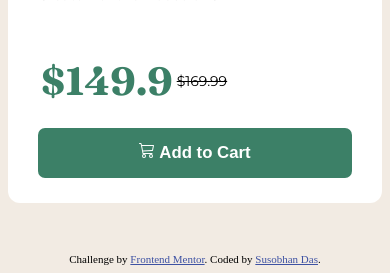
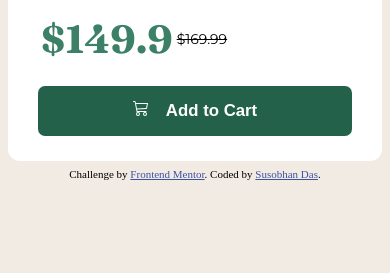
Before and after one commit to susobhandas07/Product-preview-frontpage, a plain HTML site: page index.html in a window 390 px wide. Shown: the part 662-935 px from the top of the page. After the commit the page ends 850 px from the top, so only its background shows below. Drawn offline with Linux system fonts and the light colour scheme.

Commit message:
tweaked the mobile view, added mobile view screenshot

```diff
--- a/index.html
+++ b/index.html
@@ -46,7 +46,7 @@
       <p class="btn">
         <button><svg xmlns="http://www.w3.org/2000/svg" width="16" height="16" fill="currentColor" class="bi bi-cart3" viewBox="0 0 16 16">
           <path d="M0 1.5A.5.5 0 0 1 .5 1H2a.5.5 0 0 1 .485.379L2.89 3H14.5a.5.5 0 0 1 .49.598l-1 5a.5.5 0 0 1-.465.401l-9.397.472L4.415 11H13a.5.5 0 0 1 0 1H4a.5.5 0 0 1-.491-.408L2.01 3.607 1.61 2H.5a.5.5 0 0 1-.5-.5zM3.102 4l.84 4.479 9.144-.459L13.89 4H3.102zM5 12a2 2 0 1 0 0 4 2 2 0 0 0 0-4zm7 0a2 2 0 1 0 0 4 2 2 0 0 0 0-4zm-7 1a1 1 0 1 1 0 2 1 1 0 0 1 0-2zm7 0a1 1 0 1 1 0 2 1 1 0 0 1 0-2z"/>
-        </svg> Add to Cart</button>
+        </svg> &ensp; Add to Cart</button>
       </p>
     </div>
   </div>
--- a/styles.css
+++ b/styles.css
@@ -98,6 +98,7 @@ button{
     .main-content{
         display:block;
         width:100%;
+        margin: 7px 0;
     }
     .column{
         width:100%;
@@ -125,6 +126,7 @@ button{
         padding-top:5px;
     }
     button{
+        background-color: hsl(158, 47%, 26%);
         height:50px;
         font-size:1.2em;
     }
```
